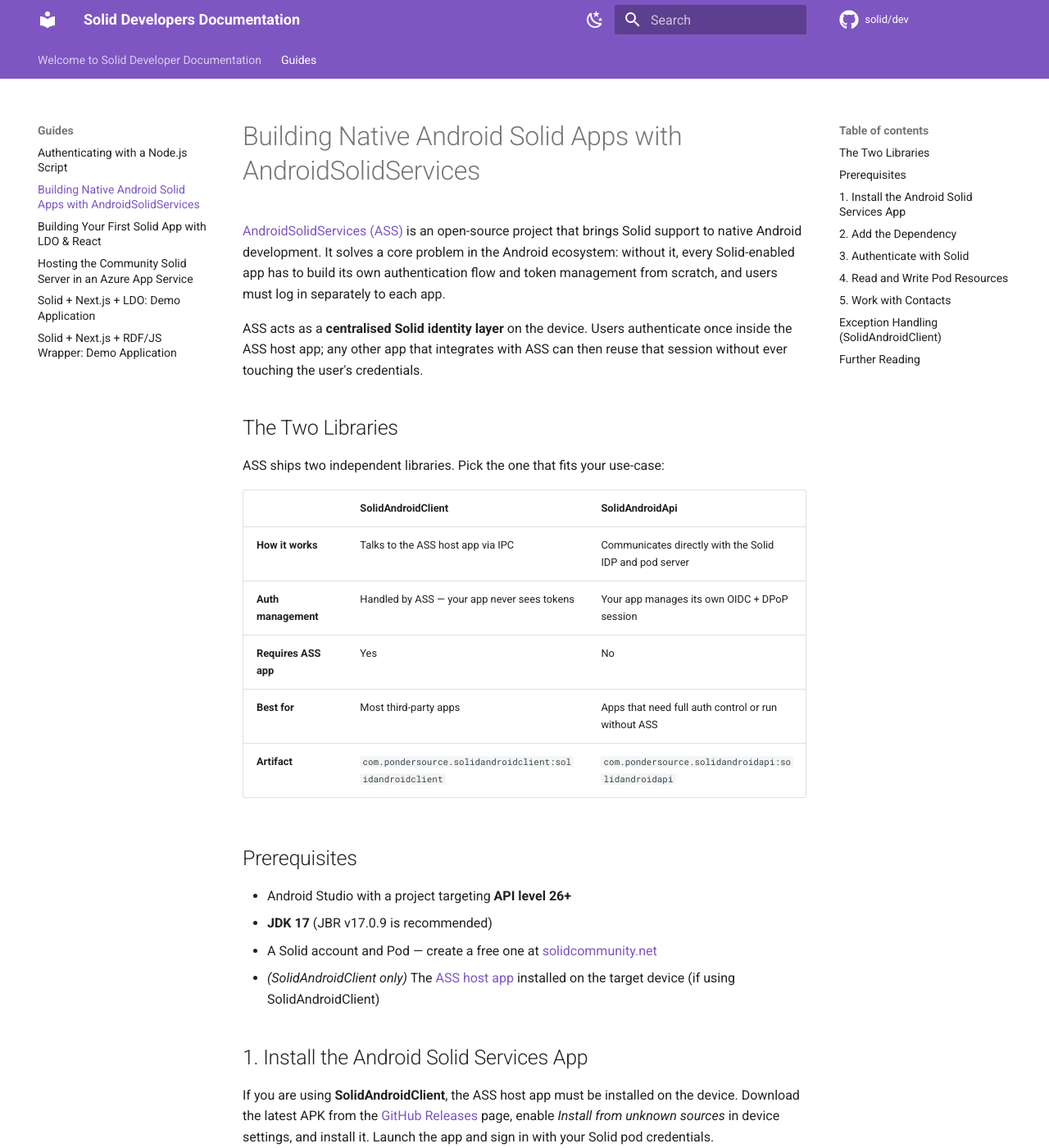
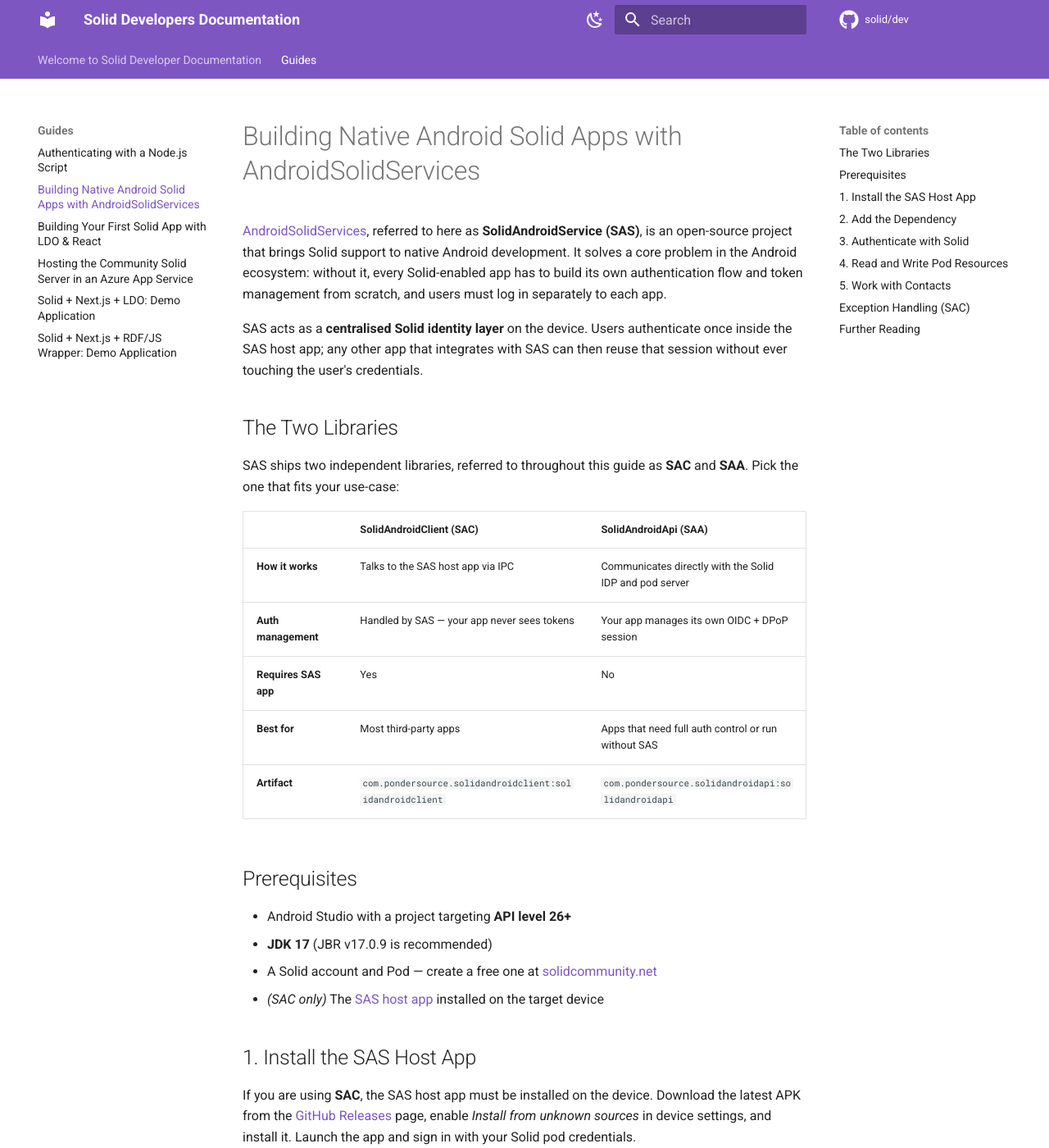
Before and after one commit to solid/dev, an MkDocs documentation site: the page built from docs/guides/building_native_android_solid_apps_with_androidsolidservices.md, in a window 1280 px wide and 1400 px high. Shown: the whole window at 82% size. Built offline with MkDocs 1.6.1 and Material for MkDocs 9.7.7, drawn with Linux system fonts in a browser that asks for light colours; comment, search, counter and statistics services are not loaded; some of the changed text lies outside the part shown.

Commit message:
Change project name in this guide and use abbreviations

````diff
--- a/docs/guides/building_native_android_solid_apps_with_androidsolidservices.md
+++ b/docs/guides/building_native_android_solid_apps_with_androidsolidservices.md
@@ -1,19 +1,19 @@
 # Building Native Android Solid Apps with AndroidSolidServices
 
-[AndroidSolidServices (ASS)](https://github.com/pondersource/Android-Solid-Services) is an open-source project that brings Solid support to native Android development. It solves a core problem in the Android ecosystem: without it, every Solid-enabled app has to build its own authentication flow and token management from scratch, and users must log in separately to each app.
+[AndroidSolidServices](https://github.com/pondersource/Android-Solid-Services), referred to here as **SolidAndroidService (SAS)**, is an open-source project that brings Solid support to native Android development. It solves a core problem in the Android ecosystem: without it, every Solid-enabled app has to build its own authentication flow and token management from scratch, and users must log in separately to each app.
 
-ASS acts as a **centralised Solid identity layer** on the device. Users authenticate once inside the ASS host app; any other app that integrates with ASS can then reuse that session without ever touching the user's credentials.
+SAS acts as a **centralised Solid identity layer** on the device. Users authenticate once inside the SAS host app; any other app that integrates with SAS can then reuse that session without ever touching the user's credentials.
 
 ## The Two Libraries
 
-ASS ships two independent libraries. Pick the one that fits your use-case:
+SAS ships two independent libraries, referred to throughout this guide as **SAC** and **SAA**. Pick the one that fits your use-case:
 
-|  | **SolidAndroidClient**  | **SolidAndroidApi**  |
+|   | **SolidAndroidClient (SAC)**  | **SolidAndroidApi (SAA)**  |
 |---  |--- |--- |
-| **How it works** | Talks to the ASS host app via IPC | Communicates directly with the Solid IDP and pod server |
-| **Auth management** | Handled by ASS — your app never sees tokens | Your app manages its own OIDC + DPoP session |
-| **Requires ASS app** | Yes | No |
-| **Best for** | Most third-party apps | Apps that need full auth control or run without ASS |
+| **How it works** | Talks to the SAS host app via IPC | Communicates directly with the Solid IDP and pod server |
+| **Auth management** | Handled by SAS — your app never sees tokens | Your app manages its own OIDC + DPoP session |
+| **Requires SAS app** | Yes | No |
+| **Best for** | Most third-party apps | Apps that need full auth control or run without SAS |
 | **Artifact** | `com.pondersource.solidandroidclient:solidandroidclient` | `com.pondersource.solidandroidapi:solidandroidapi` |
 
 ## Prerequisites
@@ -21,13 +21,13 @@
 - Android Studio with a project targeting **API level 26+**
 - **JDK 17** (JBR v17.0.9 is recommended)
 - A Solid account and Pod — create a free one at [solidcommunity.net](https://solidcommunity.net)
-- *(SolidAndroidClient only)* The [ASS host app](https://github.com/pondersource/Android-Solid-Services/releases) installed on the target device (if using SolidAndroidClient)
+- *(SAC only)* The [SAS host app](https://github.com/pondersource/Android-Solid-Services/releases) installed on the target device
 
-## 1. Install the Android Solid Services App
+## 1. Install the SAS Host App
 
-If you are using **SolidAndroidClient**, the ASS host app must be installed on the device. Download the latest APK from the [GitHub Releases](https://github.com/pondersource/Android-Solid-Services/releases) page, enable *Install from unknown sources* in device settings, and install it. Launch the app and sign in with your Solid pod credentials.
+If you are using **SAC**, the SAS host app must be installed on the device. Download the latest APK from the [GitHub Releases](https://github.com/pondersource/Android-Solid-Services/releases) page, enable *Install from unknown sources* in device settings, and install it. Launch the app and sign in with your Solid pod credentials.
 
-If you are using **SolidAndroidApi** only, this step is not required.
+If you are using **SAA** only, this step is not required.
 
 ## 2. Add the Dependency
 
@@ -77,7 +77,7 @@
 
 === "SolidAndroidClient"
 
-    All three SDK clients are singletons returned by the `Solid` companion object. Start by obtaining a `SolidSignInClient` and waiting for the IPC connection to the ASS host app to become ready:
+    All three SDK clients are singletons returned by the `Solid` companion object. Start by obtaining a `SolidSignInClient` and waiting for the IPC connection to the SAS host app to become ready:
 
     ```kotlin
     import com.pondersource.solidandroidclient.sdk.Solid
@@ -90,7 +90,7 @@
 
         fun connectAndLogin() {
             viewModelScope.launch {
-                // Wait until the IPC channel to ASS is established
+                // Wait until the IPC channel to SAS is established
                 signInClient.authServiceConnectionState().collectLatest { connected ->
                     if (connected) {
                         val account = signInClient.getAccount()
@@ -121,7 +121,7 @@
     ```
 
     !!! note
-        Always await a `true` emission from `authServiceConnectionState()` before calling any other client method. The IPC binding to the ASS host app is asynchronous.
+        Always await a `true` emission from `authServiceConnectionState()` before calling any other client method. The IPC binding to the SAS host app is asynchronous.
 
 === "SolidAndroidApi"
 
@@ -274,7 +274,7 @@
     ```
 
     !!! note
-        Always await a `true` emission from `resourceServiceConnectionState()` before calling any other client method. The IPC binding to the ASS host app is asynchronous.
+        Always await a `true` emission from `resourceServiceConnectionState()` before calling any other client method. The IPC binding to the SAS host app is asynchronous.
 
 === "SolidAndroidApi"
 
@@ -394,7 +394,7 @@
     ```
 
     !!! note
-        Always await a `true` emission from `contactsDataModuleServiceConnectionState()` before calling any other client method. The IPC binding to the ASS host app is asynchronous.
+        Always await a `true` emission from `contactsDataModuleServiceConnectionState()` before calling any other client method. The IPC binding to the SAS host app is asynchronous.
 
 
 === "SolidAndroidApi"
@@ -446,9 +446,9 @@
     }
     ```
 
-## Exception Handling (SolidAndroidClient)
+## Exception Handling (SAC)
 
-The client library uses a structured exception hierarchy so you can handle failure cases precisely:
+The SAC library uses a structured exception hierarchy so you can handle failure cases precisely:
 
 ```kotlin
 import com.pondersource.solidandroidclient.sdk.Exceptions.*
@@ -456,9 +456,9 @@
 try {
     //Authentication or ResourceManagment action
 } catch (e: SolidAppNotFoundException) {
-    // The ASS host app is not installed — prompt the user to install it
+    // The SAS host app is not installed — prompt the user to install it
 } catch (e: SolidServiceConnectionException) {
-    // IPC binding failed — retry or check that ASS is running
+    // IPC binding failed — retry or check that SAS is running
 } catch (e: SolidNotLoggedInException) {
     // No authenticated session — redirect to login
 } catch (e: NotPermissionException) {
@@ -474,7 +474,7 @@
 - [API Library reference](https://androidsolidservices.erfangholami.com/api-library/)
 - [Client Library reference](https://androidsolidservices.erfangholami.com/client-library/)
 - [GitHub repository](https://github.com/pondersource/Android-Solid-Services)
-- [Solid Contacts — reference app using SolidAndroidClient](https://github.com/pondersource/Solid-Contacts)
+- [Solid Contacts — reference app using SAC](https://github.com/pondersource/Solid-Contacts)
 - [Solid Technical Reports](https://solidproject.org/TR/)
 - [Linked Data Platform 1.0](https://www.w3.org/TR/ldp/) (W3C Recommendation, 2015) — HTTP operations on resources and containers
 - [PDS Interop addressbook conventions](https://pdsinterop.org/conventions/addressbook/) — de-facto solidOS address book structure
````
